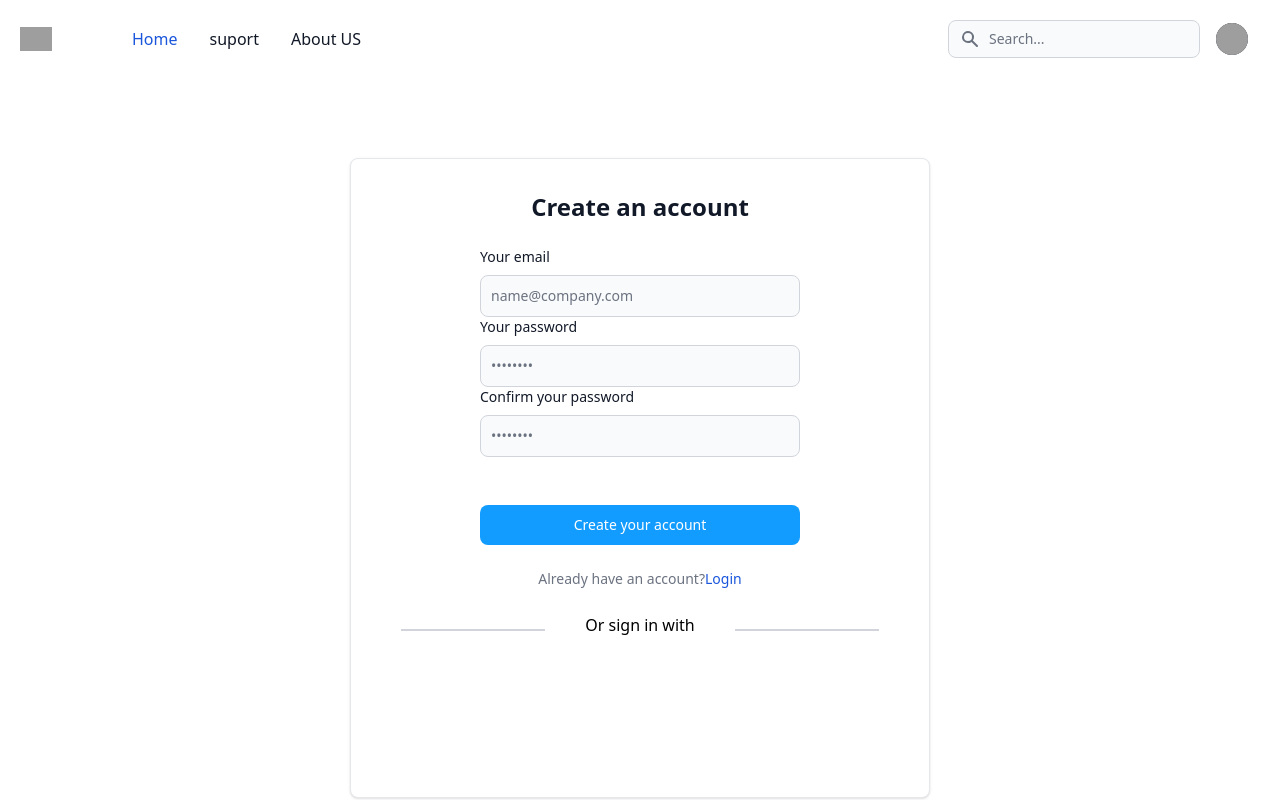
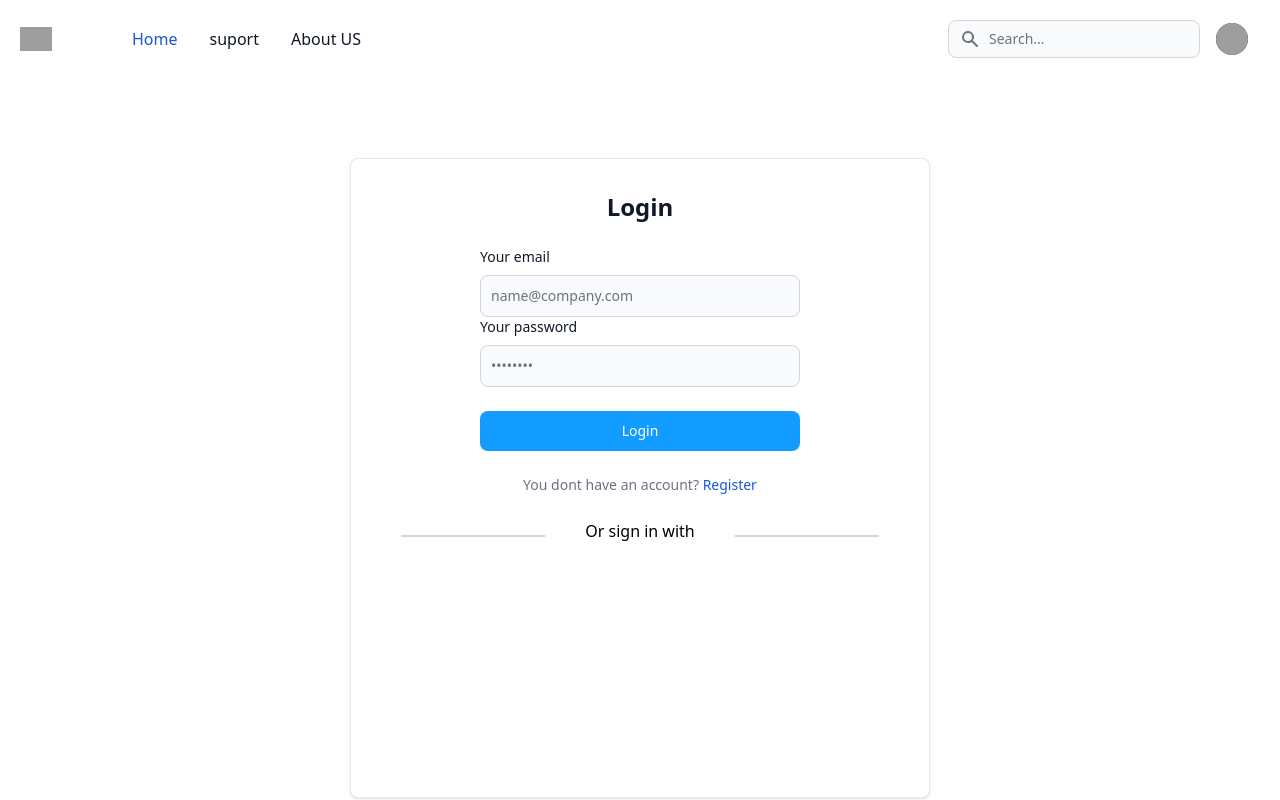
Before and after one commit to henriqueolivgp/Plataforma-De-Denuncias-De-Ciberataques, a React (Vite) app in the folder CiberReports/: page /login in a window 1280 px wide. Shown: the top 800 px of the page. Built offline with nearby package versions, Linux system fonts and the light colour scheme; grey boxes are pictures that could not be loaded.

Commit message:
login_and_register_changes

```diff
--- a/CiberReports/src/client/screens/Login.tsx
+++ b/CiberReports/src/client/screens/Login.tsx
@@ -1,7 +1,7 @@
 import { Banner } from "flowbite-react";
 import { Link } from 'react-router-dom'
 
-function Register() {
+function Login() {
 
   return (
     <>
@@ -26,20 +26,13 @@ function Register() {
                         <label htmlFor="password" className="block mb-2 text-sm font-medium text-gray-900 dark:text-white">Your password</label>
                         <input type="password" name="password" id="password" placeholder="••••••••" className="bg-gray-50 border border-gray-300 text-gray-900 text-sm rounded-lg focus:ring-blue-500 focus:border-blue-500 block w-80 p-2.5 dark:bg-gray-600 dark:border-gray-500 dark:placeholder-gray-400 dark:text-white" required />
                       </div>
-                      <div className="flex flex-col">
-                        <label htmlFor="confirm_password" className="block mb-2 text-sm font-medium text-gray-900 dark:text-white">Confirm your password</label>
-                        <input type="confirm_password" name="confirm_password" id="confirm_password" placeholder="••••••••" className="bg-gray-50 border border-gray-300 text-gray-900 text-sm rounded-lg focus:ring-blue-500 focus:border-blue-500 block w-80 p-2.5 dark:bg-gray-600 dark:border-gray-500 dark:placeholder-gray-400 dark:text-white" required />
-                      </div>
                     </div>
-                    <div className="flex items-start">
-                      <div className="flex items-start">
-                      </div>
-                    </div>
+
                     <div className="flex justify-center">
-                      <button type="submit" className="w-80 text-white bg-button-blue hover:bg-footer-bg focus:ring-4 focus:outline-none focus:ring-blue-300 font-medium rounded-lg text-sm px-5 py-2.5 text-center dark:bg-blue-600 dark:hover:bg-blue-700 dark:focus:ring-blue-800">Create your account</button>
+                      <button type="submit" className="w-80 text-white bg-button-blue hover:bg-footer-bg focus:ring-4 focus:outline-none focus:ring-blue-300 font-medium rounded-lg text-sm px-5 py-2.5 text-center dark:bg-blue-600 dark:hover:bg-blue-700 dark:focus:ring-blue-800">Login</button>
                     </div>
                     <div className="text-sm text-center font-medium text-gray-500 dark:text-gray-300">
-                      Already have an account?<Link to="/login" className="text-blue-700 hover:underline dark:text-blue-500"><span className="text-darkAqua">Login</span></Link>
+                      You dont have an account?<Link to="/register" className="text-blue-700 hover:underline dark:text-blue-500"><span className="text-darkAqua"> Register</span></Link>
                     </div>
                     <div>
                       <div className="flex justify-center space-x-10 columns-2 w-full">
@@ -62,4 +55,4 @@ function Register() {
   )
 }
 
-export default Register;
+export default Login;
--- a/CiberReports/src/client/screens/Register.tsx
+++ b/CiberReports/src/client/screens/Register.tsx
@@ -39,7 +39,7 @@ function Register() {
                       <button type="submit" className="w-80 text-white bg-button-blue hover:bg-footer-bg focus:ring-4 focus:outline-none focus:ring-blue-300 font-medium rounded-lg text-sm px-5 py-2.5 text-center dark:bg-blue-600 dark:hover:bg-blue-700 dark:focus:ring-blue-800">Create your account</button>
                     </div>
                     <div className="text-sm text-center font-medium text-gray-500 dark:text-gray-300">
-                      Already have an account?<Link to="/login" className="text-blue-700 hover:underline dark:text-blue-500"><span className="text-darkAqua">Login</span></Link>
+                      Already have an account?<Link to="/login" className="text-blue-700 hover:underline dark:text-blue-500"><span className="text-darkAqua"> Login</span></Link>
                     </div>
                     <div>
                       <div className="flex justify-center space-x-10 columns-2 w-full">
--- a/CiberReports/src/main.tsx
+++ b/CiberReports/src/main.tsx
@@ -8,6 +8,7 @@ import ErrorPage from './client/screens/ErrorPage.tsx'
 import { createBrowserRouter, RouterProvider} from 'react-router-dom';
 import App from './client/routes/App.tsx'
 import Register from './client/screens/Register.tsx'
+import Login from './client/screens/Login.tsx'
 
 // criação da const function
 const router = createBrowserRouter([
@@ -27,7 +28,7 @@ const router = createBrowserRouter([
 			},
 			{
 				path: "/login",
-				element: <Register />,
+				element: <Login />,
 			}
 		]
 	}
```
